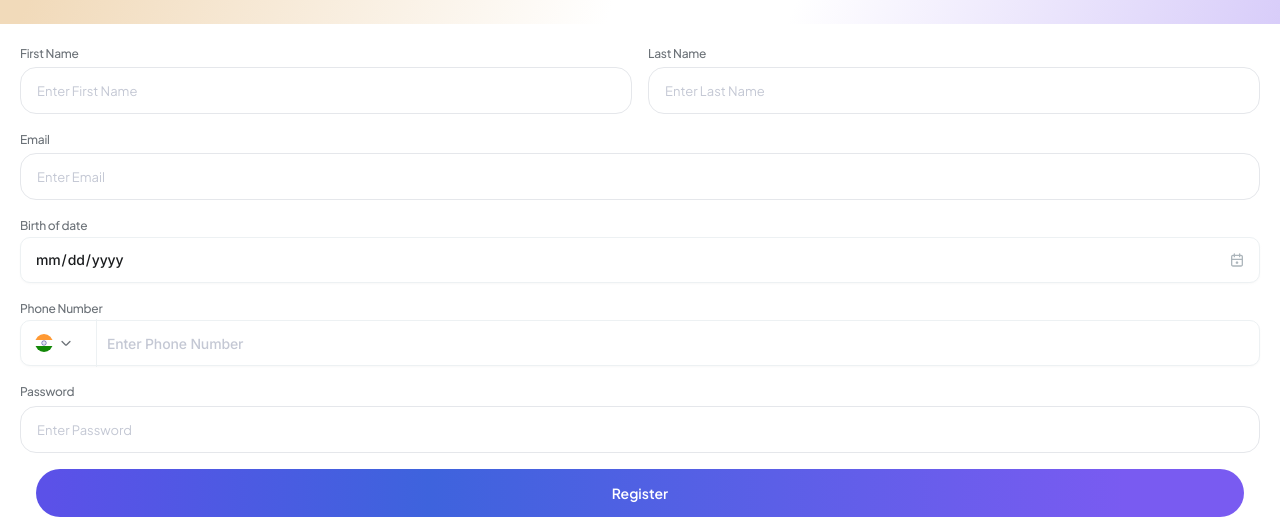
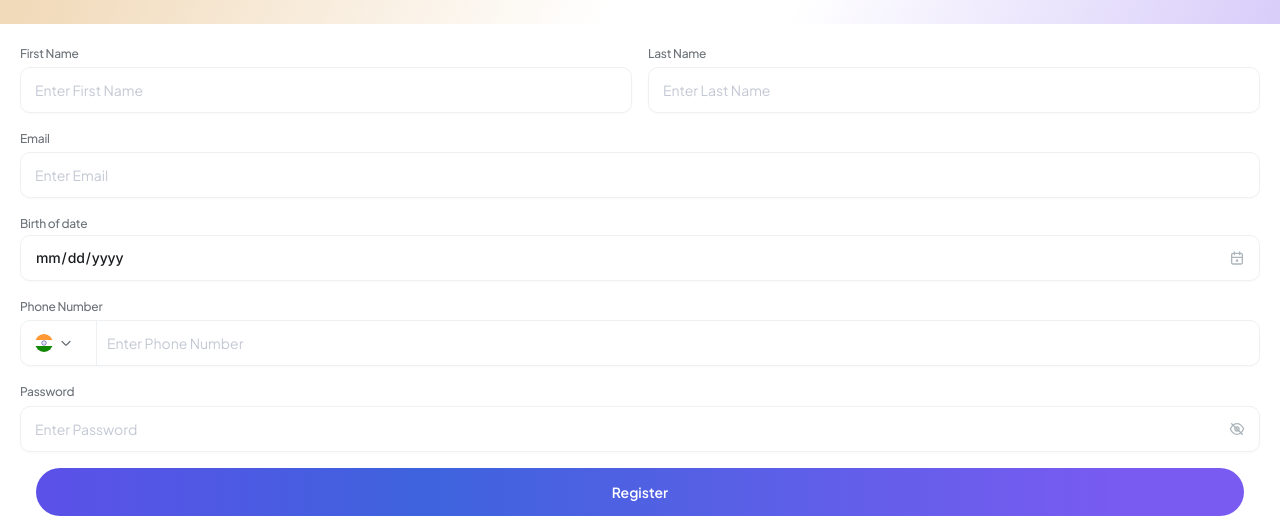
Before and after one commit to shreeram-kaudare-tc/student-kare, an Angular app in the folder student-kare-fe/: page /register in a window 1280 px wide. Shown: the part 187-706 px from the top of the page. Built offline with nearby package versions, Linux system fonts and the light colour scheme.

Commit message:
adedd input type

```diff
--- a/student-kare-fe/src/app/components/input-field/input-field.html
+++ b/student-kare-fe/src/app/components/input-field/input-field.html
@@ -2,13 +2,49 @@
   @if (label) {
   <label class="font-['Plus_Jakarta_Sans'] font-medium text-[12px] leading-[160%] tracking-[-0.02em] text-[#6C7278]">{{ label }}</label>
   }
-  <div class="relative flex items-center">
-    @if (icon) {
-    <span class="absolute left-3 text-gray-400 text-lg">{{ icon }}</span>
+  <div class="flex items-center h-[46px] bg-white px-[14px] gap-[10px] shadow-[0px_1px_2px_0px_rgba(228,229,231,0.24)] rounded-[10px] focus-within:ring-2 focus-within:ring-[#3E63DD]/30 transition" [class]="error ? 'border border-red-400' : 'border border-[#EDF1F3]'">
+
+    <!-- TEL: India flag prefix -->
+    @if (type === 'tel') {
+    <div class="flex items-center w-[62px] h-full gap-[7px] pr-[10px] border-r border-[#EDF1F3] flex-shrink-0">
+      <svg width="18" height="18" viewBox="0 0 18 18" fill="none" xmlns="http://www.w3.org/2000/svg">
+        <clipPath id="india-circle">
+          <circle cx="9" cy="9" r="9" />
+        </clipPath>
+        <g clip-path="url(#india-circle)">
+          <rect width="18" height="6" fill="#FF9933" />
+          <rect y="6" width="18" height="6" fill="#FFFFFF" />
+          <rect y="12" width="18" height="6" fill="#138808" />
+          <circle cx="9" cy="9" r="2.2" fill="none" stroke="#000080" stroke-width="0.5" />
+          <circle cx="9" cy="9" r="0.4" fill="#000080" />
+        </g>
+      </svg>
+      <svg width="12" height="12" viewBox="0 0 12 12" fill="none" xmlns="http://www.w3.org/2000/svg">
+        <path d="M9.95998 4.475L6.69998 7.735C6.31498 8.12 5.68498 8.12 5.29998 7.735L2.03998 4.475" stroke="#6C7278" stroke-width="1.3" stroke-miterlimit="10" stroke-linecap="round" stroke-linejoin="round" />
+      </svg>
+    </div>
     }
-    <input [type]="inputType" [placeholder]="placeholder" [value]="value" [disabled]="disabled" (input)="onInput($event)" (blur)="onBlur()" [class]="'w-full border rounded-2xl py-3 pr-4 text-[14px] text-gray-800 placeholder:text-[13px] placeholder:text-[#C4C8D4] bg-white focus:outline-none focus:ring-2 focus:ring-[#3E63DD]/30 transition ' + (icon ? 'pl-10' : 'pl-4') + (error ? ' border-red-400' : ' border-gray-200')" />
+
+    <!-- NUMBER: hash icon -->
+    @if (type === 'number') {
+    <svg width="16" height="16" viewBox="0 0 24 24" fill="none" stroke="#ACB5BB" stroke-width="2" stroke-linecap="round" stroke-linejoin="round" class="flex-shrink-0">
+      <line x1="4" y1="9" x2="20" y2="9" />
+      <line x1="4" y1="15" x2="20" y2="15" />
+      <line x1="10" y1="3" x2="8" y2="21" />
+      <line x1="16" y1="3" x2="14" y2="21" />
+    </svg>
+    }
+
+    <!-- Custom icon (text type) -->
+    @if (icon && type === 'text') {
+    <span class="text-gray-400 text-lg flex-shrink-0">{{ icon }}</span>
+    }
+
+    <input [type]="inputType" [placeholder]="placeholder" [value]="value" [disabled]="disabled" (input)="onInput($event)" (blur)="onBlur()" class="flex-1 h-full text-[14px] text-[#1A1C1E] placeholder:text-[#C4C8D4] bg-transparent focus:outline-none" />
+
+    <!-- PASSWORD: show/hide toggle -->
     @if (type === 'password') {
-    <button type="button" (click)="togglePassword()" class="absolute right-[16px] focus:outline-none flex items-center justify-center w-[16px] h-[16px]">
+    <button type="button" (click)="togglePassword()" class="flex-shrink-0 focus:outline-none flex items-center justify-center w-[16px] h-[16px]">
       @if (!showPassword) {
       <svg width="16" height="16" viewBox="0 0 24 24" fill="none" stroke="#ACB5BB" stroke-width="2" stroke-linecap="round" stroke-linejoin="round">
         <path d="M2 12s4-8 10-8 10 8 10 8-4 8-10 8-10-8-10-8z" />
@@ -23,6 +59,7 @@
       }
     </button>
     }
+
   </div>
   @if (error) {
   <p class="text-xs text-red-500 mt-1">{{ error }}</p>
--- a/student-kare-fe/src/app/pages/register/register.html
+++ b/student-kare-fe/src/app/pages/register/register.html
@@ -33,44 +33,15 @@
                 </div>
 
                 <!-- Email -->
-                <app-input-field type="email" label="Email" placeholder="Enter Email" [(ngModel)]="email" class="w-full"></app-input-field>
+                <app-input-field type="text" label="Email" placeholder="Enter Email" [(ngModel)]="email" class="w-full"></app-input-field>
                 <!-- Birth of date -->
                 <app-date-input [(ngModel)]="birthDate" label="Birth of date" />
 
                 <!-- Phone Number -->
-                <div class="flex flex-col gap-[2px]">
-                    <label class="font-['Plus_Jakarta_Sans'] font-medium text-[12px] leading-[160%] tracking-[-0.02em] text-[#6C7278]"> Phone Number</label>
-                    <div class="flex items-center  h-[46px] border border-[#EDF1F3] rounded-[10px] bg-white px-[14px] gap-[10px] shadow-[0px_1px_2px_0px_rgba(228,229,231,0.24)]">
-                        <!-- Flag + Dropdown -->
-                        <div class="flex items-center w-[62px] h-[48px] gap-[7px] pr-[10px] border-r border-[#EDF1F3] flex-shrink-0">
-                            <!-- India Flag -->
-                            <svg width="18" height="18" viewBox="0 0 18 18" fill="none" xmlns="http://www.w3.org/2000/svg">
-                                <clipPath id="india-circle">
-                                    <circle cx="9" cy="9" r="9" />
-                                </clipPath>
-                                <g clip-path="url(#india-circle)">
-                                    <!-- Saffron -->
-                                    <rect width="18" height="6" fill="#FF9933" />
-                                    <!-- White -->
-                                    <rect y="6" width="18" height="6" fill="#FFFFFF" />
-                                    <!-- Green -->
-                                    <rect y="12" width="18" height="6" fill="#138808" />
-                                    <!-- Ashoka Chakra -->
-                                    <circle cx="9" cy="9" r="2.2" fill="none" stroke="#000080" stroke-width="0.5" />
-                                    <circle cx="9" cy="9" r="0.4" fill="#000080" />
-                                </g>
-                            </svg>
-                            <svg width="12" height="12" viewBox="0 0 12 12" fill="none" xmlns="http://www.w3.org/2000/svg">
-                                <path d="M9.95998 4.475L6.69998 7.735C6.31498 8.12 5.68498 8.12 5.29998 7.735L2.03998 4.475" stroke="#6C7278" stroke-width="1.3" stroke-miterlimit="10" stroke-linecap="round" stroke-linejoin="round" />
-                            </svg>
-                        </div>
-                        <!-- Phone Input -->
-                        <input type="tel" [(ngModel)]="phoneNumber" placeholder="Enter Phone Number" class="flex-1 font-['Inter'] font-medium text-[14px] leading-[140%] tracking-[-0.01em] text-[#1A1C1E] bg-transparent focus:outline-none placeholder:text-[#C4C8D4]" />
-                    </div>
-                </div>
+                <app-input-field type="tel" label="Phone Number" placeholder="Enter Phone Number" [(ngModel)]="phoneNumber" class="w-full"></app-input-field>
 
                 <!-- Set Password -->
-                <app-input-field type="email" label="Password" placeholder="Enter Password" [(ngModel)]="password" class="w-full"></app-input-field>
+                <app-input-field type="password" label="Password" placeholder="Enter Password" [(ngModel)]="password" class="w-full"></app-input-field>
 
 
                 <!-- Register Button -->
```
Lines whose indentation alone changed are shown as unchanged.
